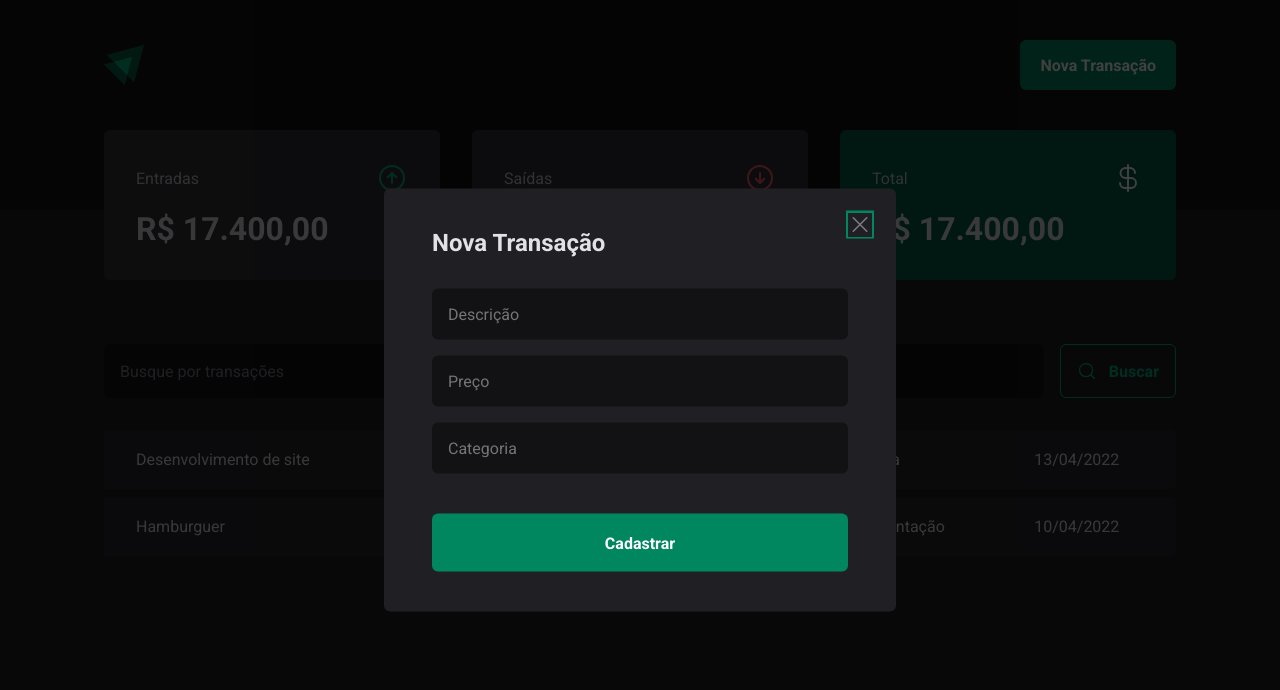
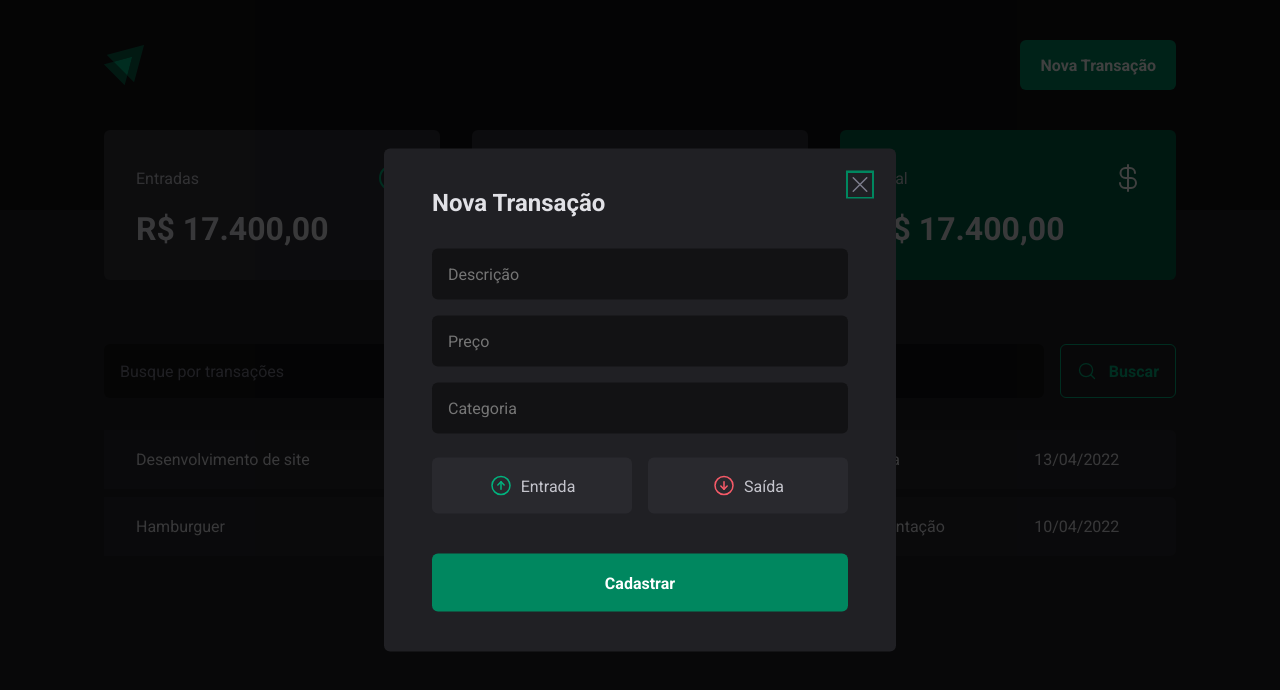
Before and after one commit to V-Matheus/DT-MONEY, a React (Vite) app: page / in a window 1280 px wide. Both pictures are taken after a click on the button "Nova Transação". Shown: the top 690 px of the page. Built offline with nearby package versions, Linux system fonts and the light colour scheme; a web font is replaced by a local one.

Commit message:
botoes de entrada e saida

```diff
--- a/src/components/NewTransactionModal/index.tsx
+++ b/src/components/NewTransactionModal/index.tsx
@@ -1,6 +1,6 @@
 import * as Dialog from '@radix-ui/react-dialog';
-import { CloseButton, Content, Overlay } from './styles';
-import { X } from 'phosphor-react';
+import { CloseButton, Content, Overlay, TransactionType, TransactionTypeButton } from './styles';
+import { ArrowCircleDown, ArrowCircleUp, X } from 'phosphor-react';
 
 export function NewTransactionModal() {
   return (
@@ -19,6 +19,18 @@
           <input type="text" placeholder="Preço" required />
           <input type="text" placeholder="Categoria" required />
 
+          <TransactionType>
+            <TransactionTypeButton variant='income'>
+              <ArrowCircleUp size={24}/>
+              Entrada
+            </TransactionTypeButton>
+
+            <TransactionTypeButton variant='outcome'>
+              <ArrowCircleDown size={24}/>
+              Saída
+            </TransactionTypeButton>
+          </TransactionType>
+
           <button type="submit">Cadastrar</button>
         </form>
       </Content>
--- a/src/components/NewTransactionModal/styles.ts
+++ b/src/components/NewTransactionModal/styles.ts
@@ -69,3 +69,31 @@
   cursor: pointer;
   color: ${(props) => props.theme['gray-500']};
 `;
+
+export const TransactionType = styled.div`
+  display: grid;
+  grid-template-columns: repeat(2, 1fr);
+  gap: 1rem;
+  margin-top: 0.5rem;
+`;
+
+interface TransactionTypeButtonProps {
+  variant: 'income' | 'outcome'
+}
+
+export const TransactionTypeButton = styled.button<TransactionTypeButtonProps>`
+  background: ${(props) => props.theme['gray-700']};
+  padding: 1rem;
+  display: flex;
+  align-items: center;
+  justify-content: center;
+  gap: 0.5rem;
+  border-radius: 6px;
+  cursor: pointer;
+  border: 0;
+  color: ${(props) => props.theme['gray-300']};
+
+  svg {
+    color: ${(props) => props.variant === 'income' ? props.theme['green-300'] : props.theme['red-300']};
+  }
+`;
```
